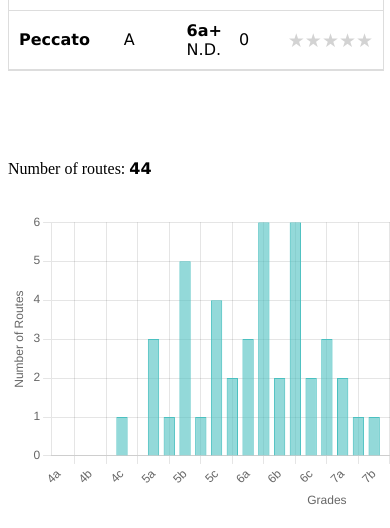
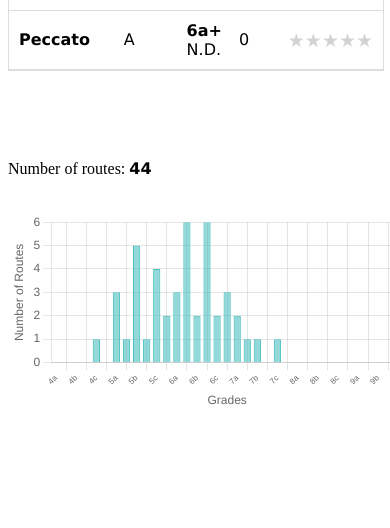
Before and after one commit to LeonardoPerin97/flask_app_climbingside, a Flask app: page /routes in a window 390 px wide; the page is wider, and only the part inside the window is pictured. Shown: the part 2741-3269 px from the top of that part. Before the commit the page ends 3246 px from the top of that part, so only its background shows below. Run offline with Flask 3, Linux system fonts and the light colour scheme.

Commit message:
Update routes_list.html

```diff
--- a/app/templates/routes/routes_list.html
+++ b/app/templates/routes/routes_list.html
@@ -137,29 +137,22 @@
     <p> Number of routes: <strong style="font-family: Verdana, sans-serif;">{{nroutes}}</strong></p>
     <br>
 
-    <canvas id="grade-histogram" width="600" height="300">
-    <style>
-      /* Imposta la larghezza al 100% del contenitore */
-      #grade-histogram {
-        width: 100%;  /* Utilizza la larghezza completa del contenitore */
-        height: auto; /* Mantiene le proporzioni corrette */
-      }
-    </style>
+    <!-- <canvas id="grade-histogram" width="600" height="300"></canvas> -->
 
-    <!--  <canvas id="grade-histogram" width="600" height="300"></canvas>
+    <canvas id="grade-histogram"></canvas>
     <style>
       #grade-histogram {
         width: 600px;
-        height: auto; /* Mantiene le proporzioni dell'altezza */
+        height: 300px;
       }
       /* Media query per schermi piccoli (es. smartphone) */
       @media (max-width: 600px) {
         #grade-histogram {
           width: 400px;
-          height: auto; /* Mantiene le proporzioni anche su schermi piccoli */
+          height: 300px; /* Mantiene le proporzioni anche su schermi piccoli */
         }
       }
-    </style>  -->
+    </style>
 
     <!-- Chart.js library -->
     <script src="https://cdn.jsdelivr.net/npm/chart.js"></script>
```
